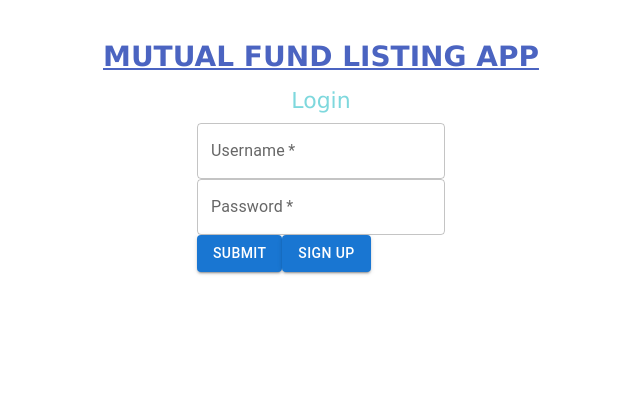
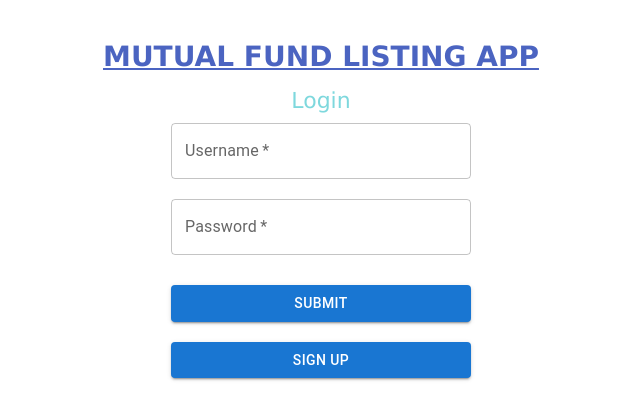
Before and after one commit to Ctrl-Code/React-Mutual-Fund-Listing-App, a React (Create React App) app: page /login in a window 1280 px wide. Shown: the top 420 px of the page, without its empty margins (319-959 px from the left). Built offline with nearby package versions, Linux system fonts and the light colour scheme.

Commit message:
Added CSS to Login Page

```diff
--- a/src/Components/StyledComponents.js
+++ b/src/Components/StyledComponents.js
@@ -55,6 +55,10 @@ const SubHeading = styled.div`
     padding: 0 10px;
 `;
 
+const TextFieldContainer = styled.div`
+    width: 300px;
+`;
+
 const exportObject = {
     styled,
     FullPage,
@@ -63,6 +67,7 @@ const exportObject = {
     PageHeading,
     MutualFundListingApp,
     MarginedDiv,
+    TextFieldContainer,
 }
 
 export default exportObject;
--- a/src/Pages/Login/Login.js
+++ b/src/Pages/Login/Login.js
@@ -8,15 +8,17 @@ import { connect } from "react-redux";
 import Actions from "../../Redux/Actions";
 import { Redirect } from "react-router-dom";
 
+const StyledButtonContainer = StyledComponents.styled.div`
+    display: flex;
+    flex-direction: column;
+`;
+
 const Login = (props) => {
 
     const [redirect, setRedirection] = useState({
         redirect: false,
         path: "",
     });
-
-    if (redirect.redirect)
-        return <Redirect push to={redirect.path} />
 
     const { username, password, setUsername, setPassword } = props;
 
@@ -28,20 +30,17 @@ const Login = (props) => {
         }
     }
 
-    const handleSubmit = () => {
+    const handleButton = (path) => {
         setRedirection({
             redirect: true,
-            path: "/listing",
+            path,
         })
     }
 
-    const handleSignup = () => {
-        setRedirection({
-            redirect: true,
-            path: "/signup",
-        });
-    }
+    if (redirect.redirect)
+        return <Redirect push to={redirect.path} />
 
+    else
         return (
             <StyledComponents.FullPage>
 
@@ -53,17 +52,22 @@ const Login = (props) => {
 
                 <form>
 
+                    <StyledComponents.TextFieldContainer>
                         <TextField
+                            style={{ width: "100%" }}
                             required
                             id="outlined-required"
                             label="Username"
                             value={username}
                             onChange={event => handleUserInput("username", event.target.value)}
                         />
+                    </StyledComponents.TextFieldContainer>
 
-                <div />
+                    <StyledComponents.MarginedDiv height="20px" />
 
+                    <StyledComponents.TextFieldContainer>
                         <TextField
+                            style={{ width: "100%" }}
                             required
                             id="outlined-required"
                             label="Password"
@@ -71,20 +75,27 @@ const Login = (props) => {
                             value={password}
                             onChange={event => handleUserInput("password", event.target.value)}
                         />
+                    </StyledComponents.TextFieldContainer>
 
-                <div />
+                    <StyledComponents.MarginedDiv height="30px" />
+
+                    <StyledButtonContainer>
 
                         <Button variant="contained"
-                    onClick={handleSubmit}
+                            style={{ marginBottom: "20px" }}
+                            onClick={() => handleButton("/listing")}
                         >
                             Submit
                         </Button>
 
                         <Button variant="contained"
-                    onClick={handleSignup}
+                            style={{ marginBottom: "20px" }}
+                            onClick={() => handleButton("/signup")}
                         >
                             Sign Up
                         </Button>
+
+                    </StyledButtonContainer>
                 </form>
             </StyledComponents.FullPage >
         );
```
Lines whose indentation alone changed are shown as unchanged.
